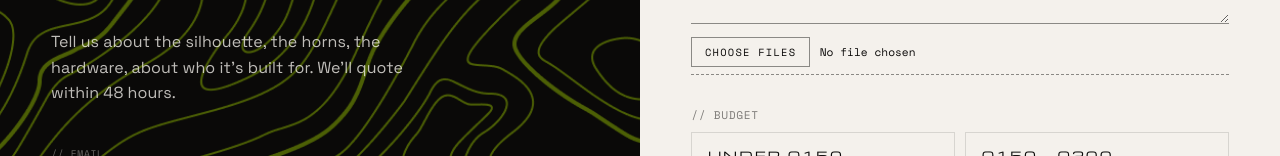
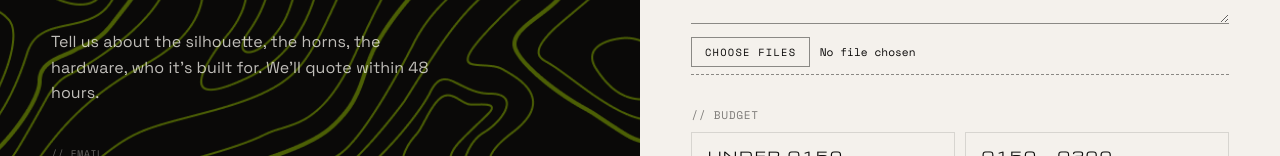
Before and after one commit to knavisser/astro-blog-starter-template, an Astro site: page /custom in a window 1280 px wide. Shown: the part 611-767 px from the top of the page. Built offline with nearby package versions, Linux system fonts and the light colour scheme; Astro itself is replaced by a stand-in of ours.

```diff
--- a/src/pages/custom.astro
+++ b/src/pages/custom.astro
@@ -23,7 +23,7 @@
 				</h1>
 
 				<p class="lede" data-reveal>
-					Tell us about the silhouette, the horns, the hardware, about who
+					Tell us about the silhouette, the horns, the hardware, who
 					it's built for. We'll quote within 48 hours.
 				</p>
 
```
